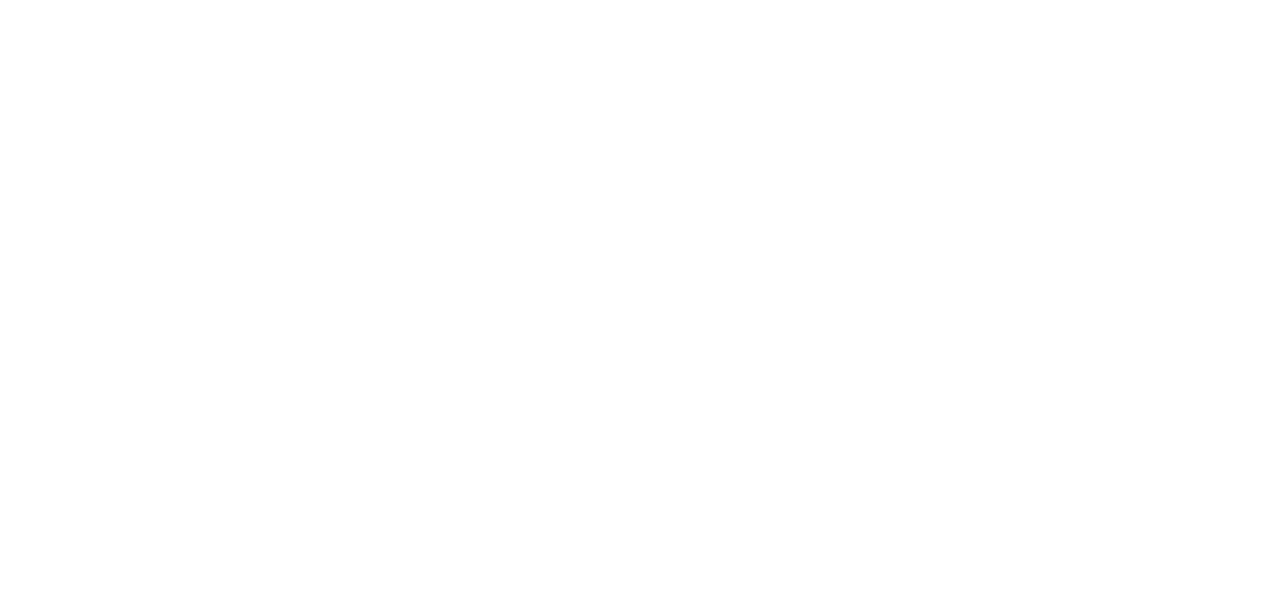
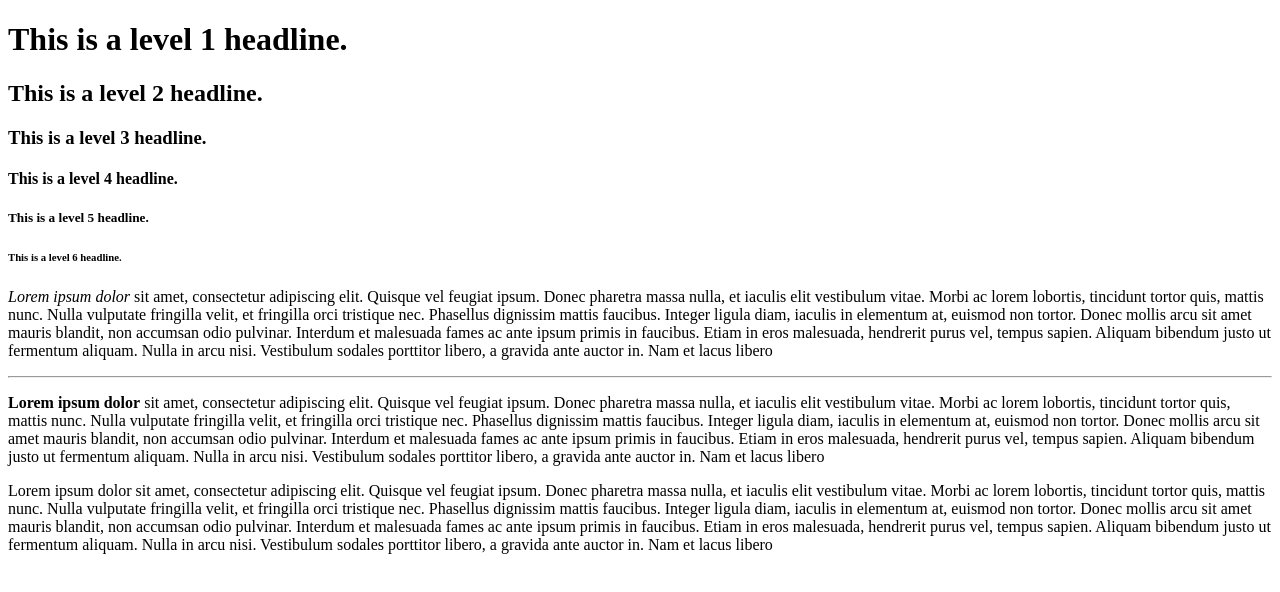
Before and after one commit to Showtunes/Front-End-Web-Development, a plain HTML site: page index.html in a window 1280 px wide. Drawn offline with Linux system fonts and the light colour scheme.

```diff
--- a/index.html
+++ b/index.html
@@ -6,8 +6,21 @@
 		<title>My Page</title>
 	</head>
 	<body>
-
-
-
+		<h1>This is a level 1 headline.</h1>
+		<h2>This is a level 2 headline.</h2>
+		<h3>This is a level 3 headline.</h3>
+		<h4>This is a level 4 headline.</h4>
+		<h5>This is a level 5 headline.</h5>
+		<h6>This is a level 6 headline.</h6>
+		<p>
+			<em>Lorem ipsum dolor</em> sit amet, consectetur adipiscing elit. Quisque vel feugiat ipsum. Donec pharetra massa nulla, et iaculis elit vestibulum vitae. Morbi ac lorem lobortis, tincidunt tortor quis, mattis nunc. Nulla vulputate fringilla velit, et fringilla orci tristique nec. Phasellus dignissim mattis faucibus. Integer ligula diam, iaculis in elementum at, euismod non tortor. Donec mollis arcu sit amet mauris blandit, non accumsan odio pulvinar. Interdum et malesuada fames ac ante ipsum primis in faucibus. Etiam in eros malesuada, hendrerit purus vel, tempus sapien. Aliquam bibendum justo ut fermentum aliquam. Nulla in arcu nisi. Vestibulum sodales porttitor libero, a gravida ante auctor in. Nam et lacus libero
+		</p>
+		<hr>
+		<p>
+			<strong>Lorem ipsum dolor</strong> sit amet, consectetur adipiscing elit. Quisque vel feugiat ipsum. Donec pharetra massa nulla, et iaculis elit vestibulum vitae. Morbi ac lorem lobortis, tincidunt tortor quis, mattis nunc. Nulla vulputate fringilla velit, et fringilla orci tristique nec. Phasellus dignissim mattis faucibus. Integer ligula diam, iaculis in elementum at, euismod non tortor. Donec mollis arcu sit amet mauris blandit, non accumsan odio pulvinar. Interdum et malesuada fames ac ante ipsum primis in faucibus. Etiam in eros malesuada, hendrerit purus vel, tempus sapien. Aliquam bibendum justo ut fermentum aliquam. Nulla in arcu nisi. Vestibulum sodales porttitor libero, a gravida ante auctor in. Nam et lacus libero
+		</p>
+		<p>
+			Lorem ipsum dolor sit amet, consectetur adipiscing elit. Quisque vel feugiat ipsum. Donec pharetra massa nulla, et iaculis elit vestibulum vitae. Morbi ac lorem lobortis, tincidunt tortor quis, mattis nunc. Nulla vulputate fringilla velit, et fringilla orci tristique nec. Phasellus dignissim mattis faucibus. Integer ligula diam, iaculis in elementum at, euismod non tortor. Donec mollis arcu sit amet mauris blandit, non accumsan odio pulvinar. Interdum et malesuada fames ac ante ipsum primis in faucibus. Etiam in eros malesuada, hendrerit purus vel, tempus sapien. Aliquam bibendum justo ut fermentum aliquam. Nulla in arcu nisi. Vestibulum sodales porttitor libero, a gravida ante auctor in. Nam et lacus libero
+		</p>
 	</body>
 </html>
```
